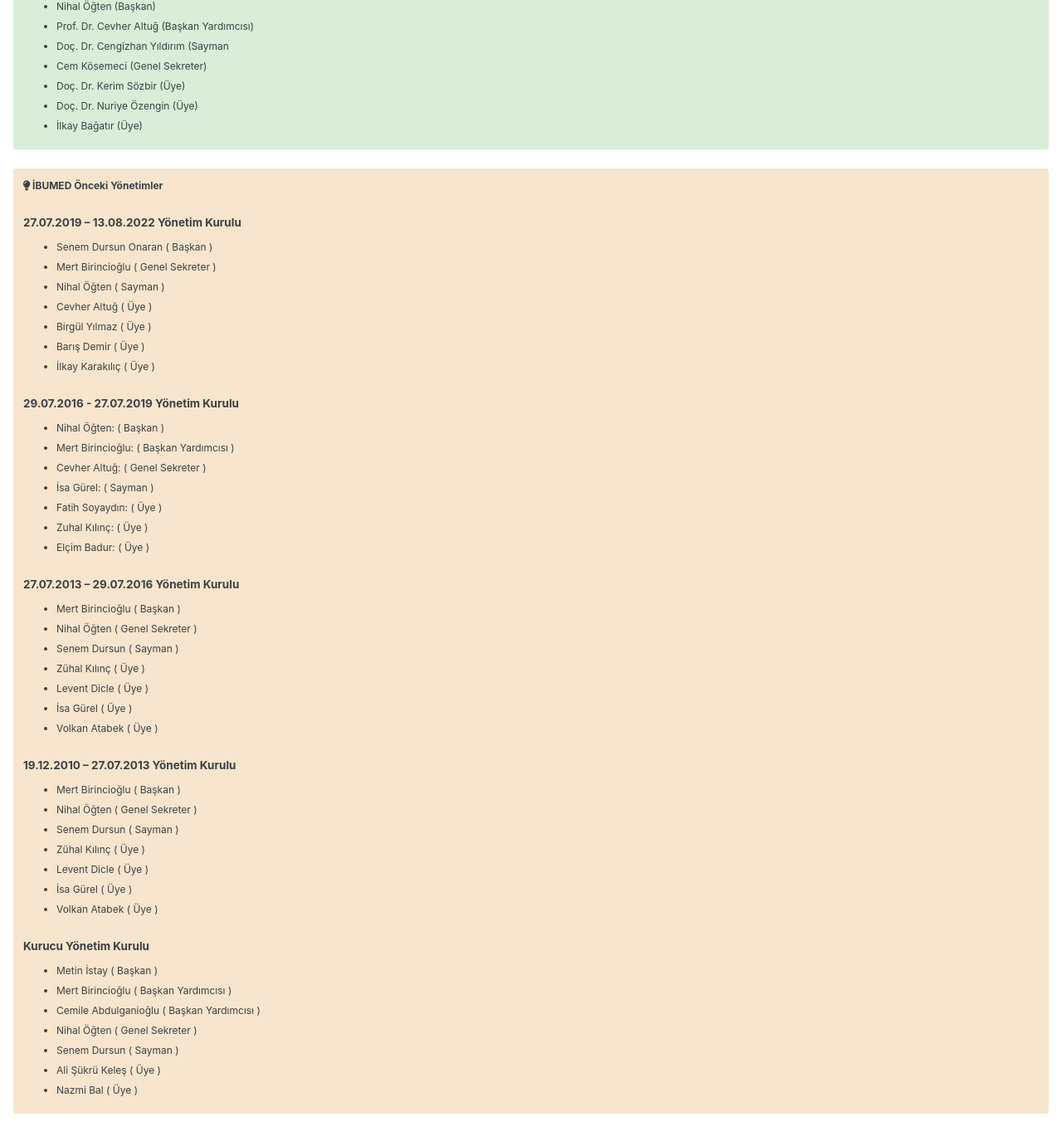
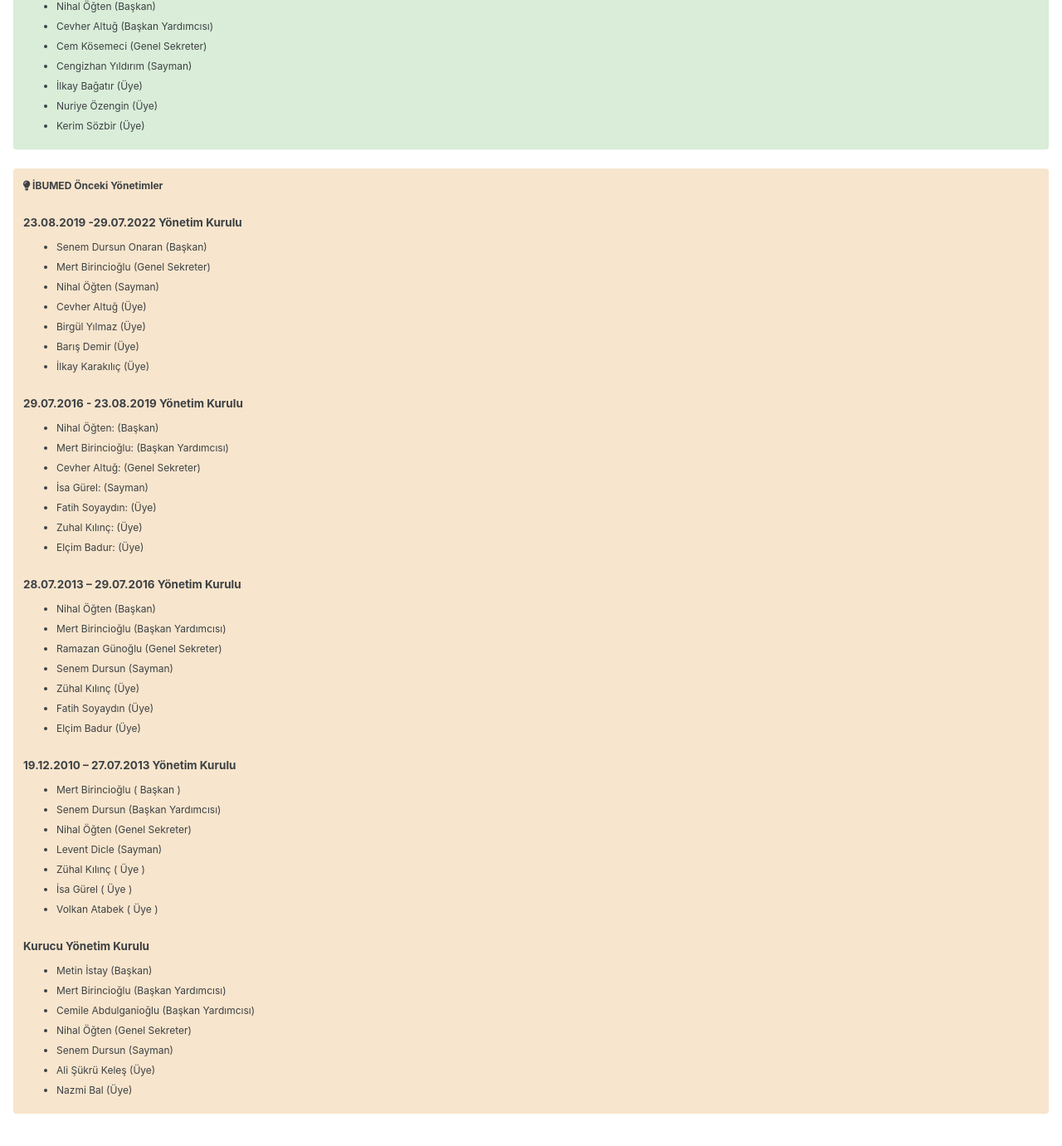
Before and after one commit to rosenxyz/ibumed, a Jekyll site: the page built from _pages/yonetim.md, in a window 1280 px wide and 1400 px high, scrolled down 418 px. Shown: the top 1381 px of the window at 83% size. Built offline with Jekyll 4.4.1, drawn with Linux system fonts in a browser that asks for light colours; cached includes are drawn as plain includes.

Commit message:
Update yonetim.md

```diff
--- a/_pages/yonetim.md
+++ b/_pages/yonetim.md
@@ -20,69 +20,67 @@
 <h4 class="no_toc"><i class="fas fa-lightbulb"></i> İBUMED Yeni Kurul Üyeleri:</h4>
 
 * Nihal Öğten (Başkan)
-* Prof. Dr. Cevher Altuğ (Başkan Yardımcısı)
-* Doç. Dr. Cengizhan Yıldırım (Sayman
+* Cevher Altuğ (Başkan Yardımcısı)
 * Cem Kösemeci (Genel Sekreter)
-* Doç. Dr. Kerim Sözbir (Üye)
-* Doç. Dr. Nuriye Özengin (Üye)
+* Cengizhan Yıldırım (Sayman)
 * İlkay Bağatır (Üye)
+* Nuriye Özengin (Üye)
+* Kerim Sözbir (Üye)
 
 
 </div>
 
 <div class="notice--warning" markdown="1">
+<h4 class="no_toc"><i class="fas fa-lightbulb"></i> İBUMED Önceki Yönetimler</h4>
+### 23.08.2019 -29.07.2022 Yönetim Kurulu
 
-<h4 class="no_toc"><i class="fas fa-lightbulb"></i> İBUMED Önceki Yönetimler</h4>
+* Senem Dursun Onaran (Başkan)
+* Mert Birincioğlu (Genel Sekreter)
+* Nihal Öğten (Sayman)
+* Cevher Altuğ (Üye)
+* Birgül Yılmaz (Üye)
+* Barış Demir (Üye)
+* İlkay Karakılıç (Üye)
 
-### 27.07.2019 – 13.08.2022 Yönetim Kurulu
+### 29.07.2016 - 23.08.2019 Yönetim Kurulu
 
-* Senem Dursun Onaran ( Başkan )
-* Mert Birincioğlu ( Genel Sekreter )
-* Nihal Öğten ( Sayman )
-* Cevher Altuğ ( Üye )
-* Birgül Yılmaz ( Üye )
-* Barış Demir ( Üye )
-* İlkay Karakılıç ( Üye )
-
-### 29.07.2016 - 27.07.2019 Yönetim Kurulu
-
-* Nihal Öğten: ( Başkan )
-* Mert Birincioğlu: ( Başkan Yardımcısı )
-* Cevher Altuğ: ( Genel Sekreter )
-* İsa Gürel: ( Sayman )
-* Fatih Soyaydın: ( Üye )
-* Zuhal Kılınç: ( Üye )
-* Elçim Badur: ( Üye )
+* Nihal Öğten: (Başkan)
+* Mert Birincioğlu: (Başkan Yardımcısı)
+* Cevher Altuğ: (Genel Sekreter)
+* İsa Gürel: (Sayman)
+* Fatih Soyaydın: (Üye)
+* Zuhal Kılınç: (Üye)
+* Elçim Badur: (Üye)
 
 
-### 27.07.2013 – 29.07.2016 Yönetim Kurulu
+### 28.07.2013 – 29.07.2016 Yönetim Kurulu
 
-* Mert Birincioğlu ( Başkan )
-* Nihal Öğten ( Genel Sekreter )
-* Senem Dursun ( Sayman )
-* Zühal Kılınç ( Üye )
-* Levent Dicle ( Üye )
-* İsa Gürel ( Üye )
-* Volkan Atabek ( Üye )
+* Nihal Öğten (Başkan)
+* Mert Birincioğlu (Başkan Yardımcısı)
+* Ramazan Günoğlu (Genel Sekreter)
+* Senem Dursun (Sayman)
+* Zühal Kılınç (Üye)
+* Fatih Soyaydın (Üye)
+* Elçim Badur (Üye)
 
 ### 19.12.2010 – 27.07.2013 Yönetim Kurulu
 
 * Mert Birincioğlu ( Başkan )
-* Nihal Öğten ( Genel Sekreter )
-* Senem Dursun ( Sayman )
+* Senem Dursun (Başkan Yardımcısı)
+* Nihal Öğten (Genel Sekreter)
+* Levent Dicle (Sayman)
 * Zühal Kılınç ( Üye )
-* Levent Dicle ( Üye )
 * İsa Gürel ( Üye )
 * Volkan Atabek ( Üye )
 
 ### Kurucu Yönetim Kurulu
 
-* Metin İstay ( Başkan )
-* Mert Birincioğlu ( Başkan Yardımcısı )
-* Cemile Abdulganioğlu ( Başkan Yardımcısı )
-* Nihal Öğten ( Genel Sekreter )
-* Senem Dursun ( Sayman )
-* Ali Şükrü Keleş ( Üye )
-* Nazmi Bal ( Üye )
+* Metin İstay (Başkan)
+* Mert Birincioğlu (Başkan Yardımcısı)
+* Cemile Abdulganioğlu (Başkan Yardımcısı)
+* Nihal Öğten (Genel Sekreter)
+* Senem Dursun (Sayman)
+* Ali Şükrü Keleş (Üye)
+* Nazmi Bal (Üye)
 
 </div>
```
